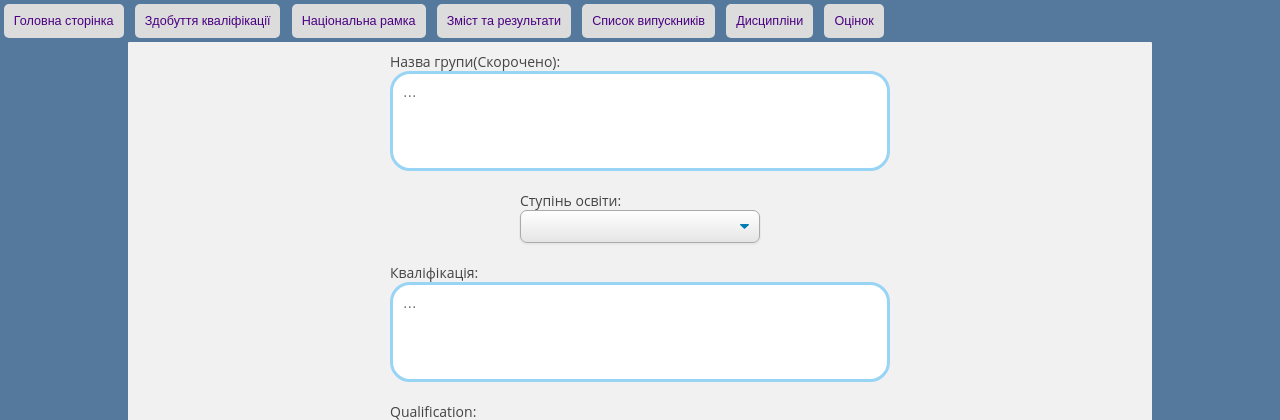
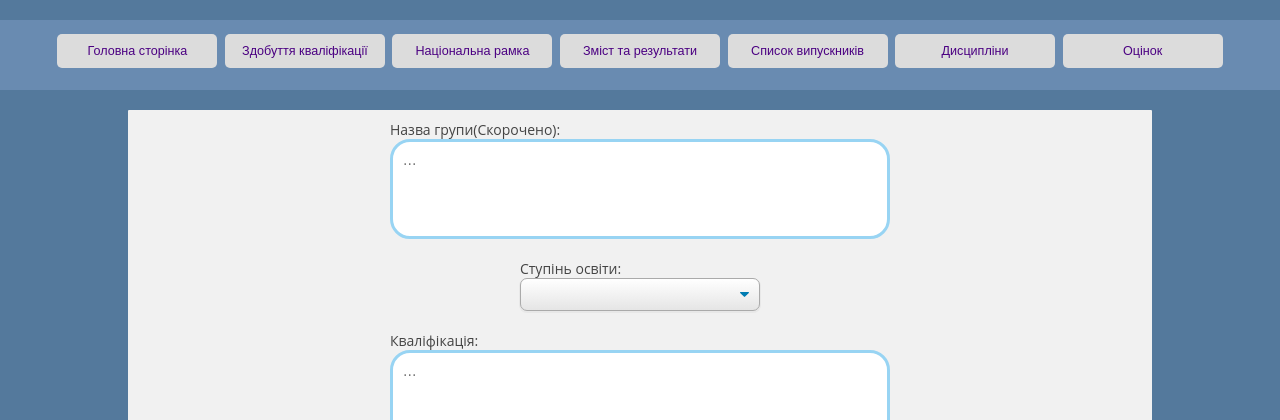
Before and after one commit to CodePsi/Euro-App, a PHP site: template views/editQualification.html in a window 1280 px wide. Shown: the top 420 px of the page. Run offline with PHP 8.4, Linux system fonts and the light colour scheme; the template is opened without the code that fills it, so the values that code supplies are empty.

Commit message:
Styles for the header container

```diff
--- a/css/style.css
+++ b/css/style.css
@@ -575,3 +575,16 @@ table {
     color: white;
     /*transform: scale(1.08);*/
 }
+
+.header-container {
+    display: flex;
+    align-items: flex-start;
+    /*justify-content: flex-start;*/
+    background-color: #343235;
+    /*padding-left: 40px;*/
+    height: 50px;
+    justify-content: center;
+    background-color: rgba(185, 205, 255, 0.21);
+    padding: 10px 40px 10px 40px;
+    margin: 20px 0 20px 0;
+}
```
